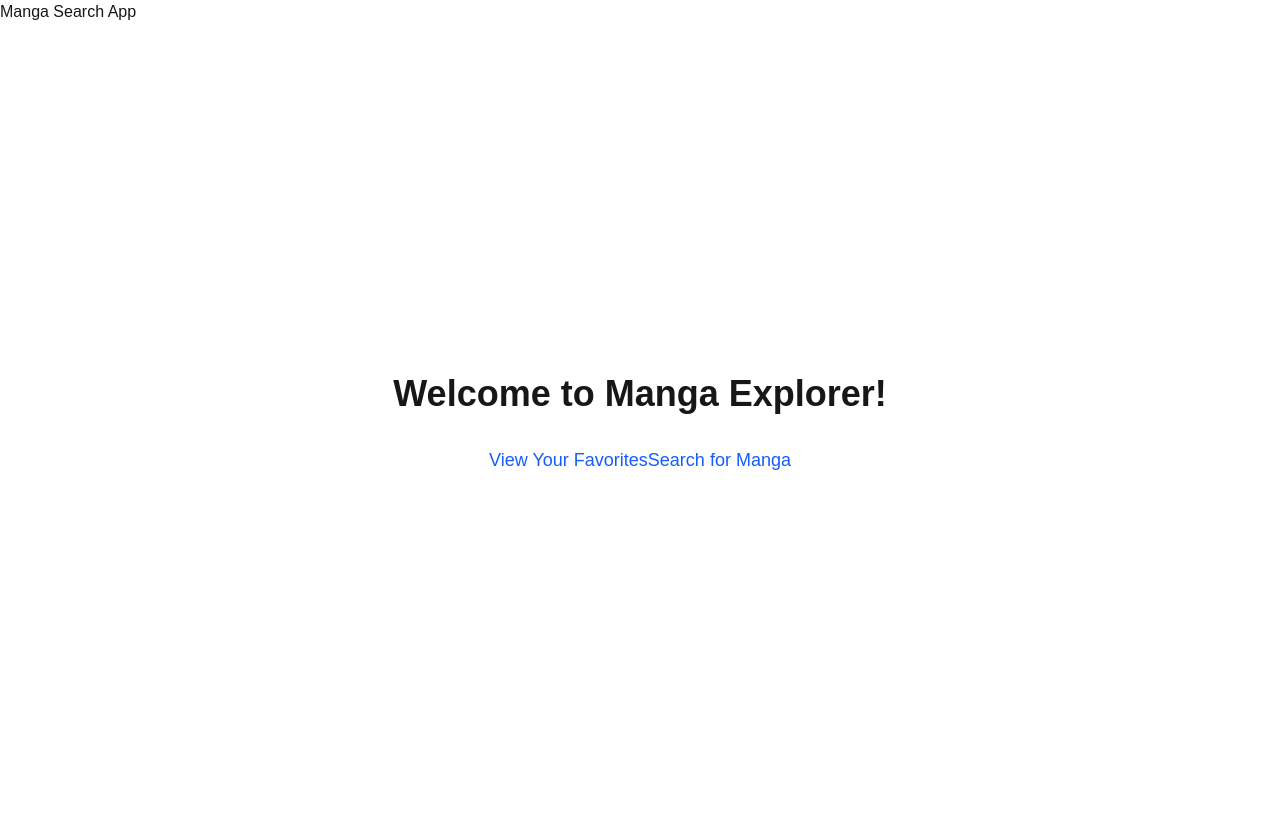
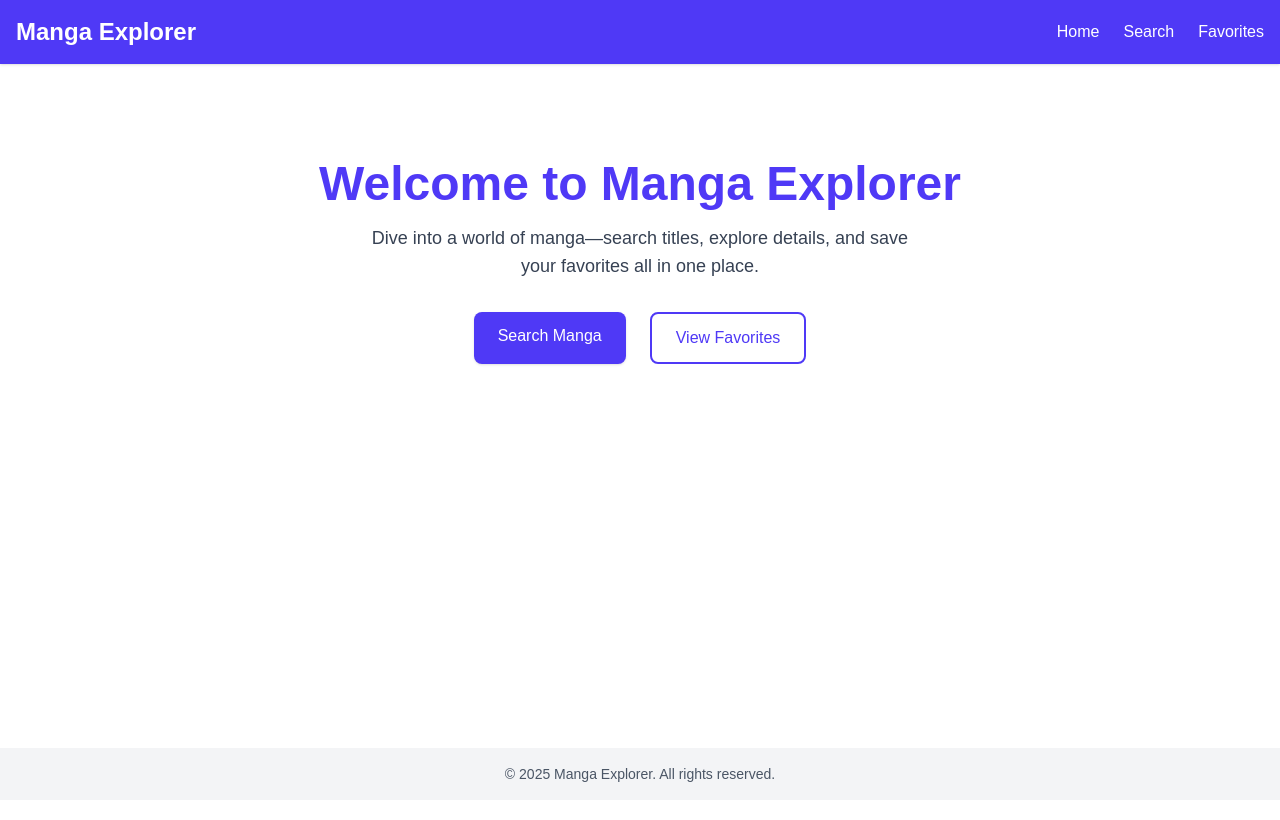
Before and after one commit to afwill45/cs391_final, a Next.js app: page / in a window 1280 px wide. Shown: the top 820 px of the page. Built offline with nearby package versions, Linux system fonts and the light colour scheme.

Commit message:
type shit

```diff
--- a/app/layout.tsx
+++ b/app/layout.tsx
@@ -1,18 +1,42 @@
 import './globals.css';
+import Link from 'next/link';
+import { Metadata } from 'next';
+
+export const metadata: Metadata = {
+  title: 'Manga Explorer',
+  description: 'Discover, search, and bookmark your favorite manga',
+};
 
 export default function RootLayout({ children }: { children: React.ReactNode }) {
-  console.log('Root layout loaded');
+  return (
+    <html lang="en" className="dark:bg-gray-900 bg-white">
+      <body className="min-h-screen flex flex-col font-sans">
+        <header className="bg-indigo-600 text-white shadow">
+          <div className="container mx-auto flex justify-between items-center p-4">
+            <h1 className="text-2xl font-semibold">Manga Explorer</h1>
+            <nav className="space-x-6">
+              <Link href="/" className="hover:underline">
+                Home
+              </Link>
+              <Link href="/search" className="hover:underline">
+                Search
+              </Link>
+              <Link href="/favorites" className="hover:underline">
+                Favorites
+              </Link>
+            </nav>
+          </div>
+        </header>
 
-  return (
-    <html lang="en">
-      <head>
-        <title>Manga Search App</title>
-      </head>
-      <body>
-        <header>
-          <h1>Manga Search App</h1>
-        </header>
-        <main>{children}</main>
+        <main className="flex-grow container mx-auto p-8">
+          {children}
+        </main>
+
+        <footer className="bg-gray-100 dark:bg-gray-800 text-center py-4">
+          <p className="text-sm text-gray-600 dark:text-gray-400">
+            &copy; {new Date().getFullYear()} Manga Explorer. All rights reserved.
+          </p>
+        </footer>
       </body>
     </html>
   );
--- a/app/page.tsx
+++ b/app/page.tsx
@@ -1,25 +1,30 @@
-"use client";
+'use client';
 
-import Link from "next/link";
-
-/**
- sample for now
- */
+import Link from 'next/link';
 
 export default function HomePage() {
   return (
-    <div className="flex flex-col items-center justify-center min-h-screen p-8">
-      <h1 className="text-4xl font-bold mb-8 text-center">Welcome to Manga Explorer!</h1>
-
-      <div className="space-y-4">
-        <Link href="/favorites" className="text-blue-600 hover:underline text-lg">
-          View Your Favorites
+    <section className="text-center py-16">
+      <h1 className="text-5xl font-extrabold text-indigo-600 mb-4">
+        Welcome to Manga Explorer
+      </h1>
+      <p className="text-lg text-gray-700 dark:text-gray-300 max-w-xl mx-auto mb-8">
+        Dive into a world of manga—search titles, explore details, and save your favorites all in one place.
+      </p>
+      <div className="flex justify-center gap-6">
+        <Link
+          href="/search"
+          className="inline-block bg-indigo-600 text-white px-6 py-3 rounded-lg shadow hover:bg-indigo-500 transition"
+        >
+          Search Manga
         </Link>
-
-        <Link href="/search" className="text-blue-600 hover:underline text-lg">
-          Search for Manga
+        <Link
+          href="/favorites"
+          className="inline-block border-2 border-indigo-600 text-indigo-600 px-6 py-3 rounded-lg hover:bg-indigo-50 transition"
+        >
+          View Favorites
         </Link>
       </div>
-    </div>
+    </section>
   );
 }
```
Also changed, not shown: package.json (+8 -6 lines), 1 other file (tests, documents, lock files or other folders).
